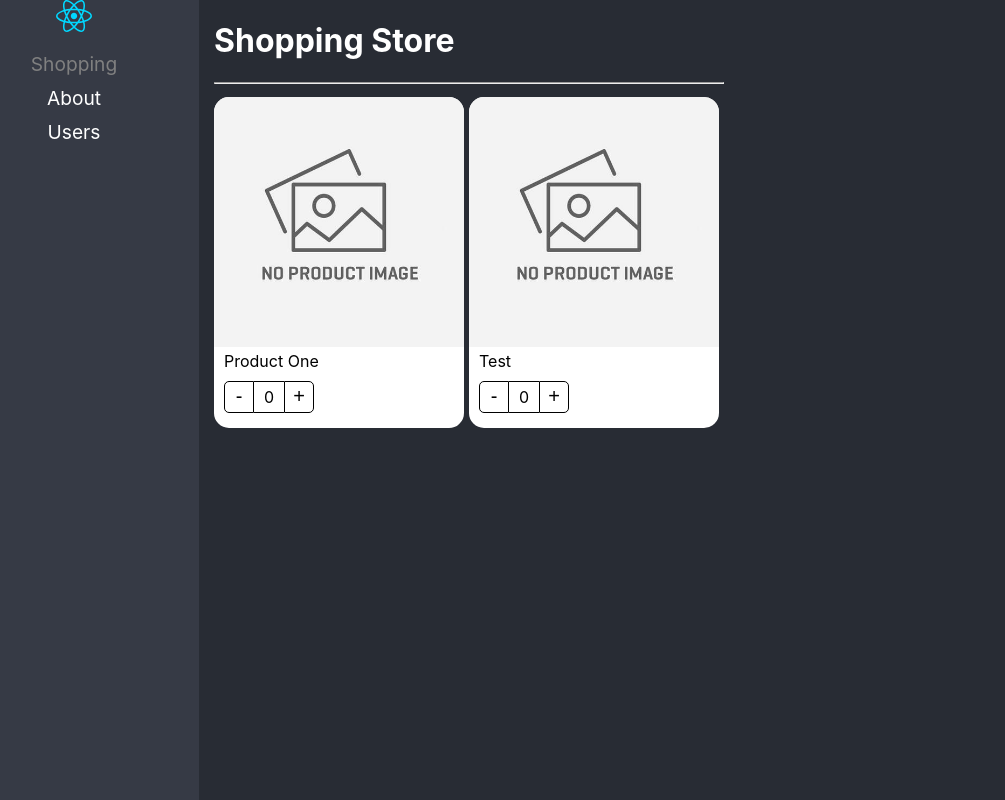
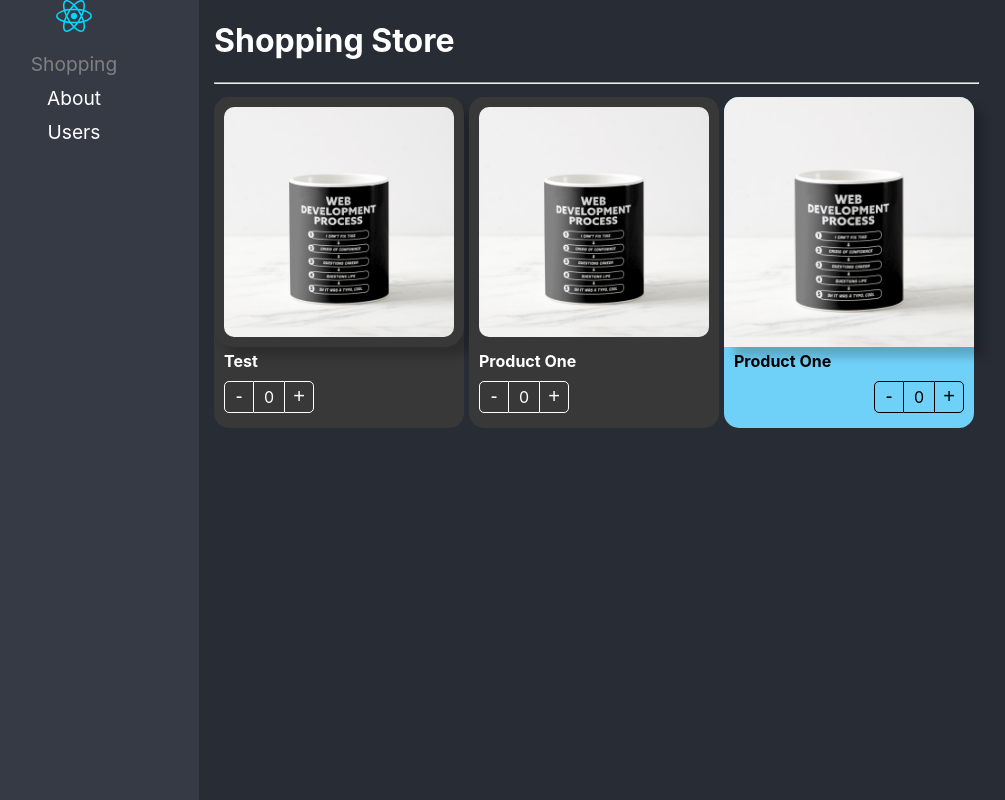
Before and after one commit to acapriles/react-prop-devtalles, a React (Vite) app: page /home in a window 1280 px wide. Shown: the whole page, without its empty margins (51-1056 px from the left). Built offline with nearby package versions, Linux system fonts and the light colour scheme.

Commit message:
component extend styles ready

```diff
--- a/src/02-component-patterns/components/ProductButtons.tsx
+++ b/src/02-component-patterns/components/ProductButtons.tsx
@@ -1,16 +1,22 @@
-import { useContext } from "react";
+import { CSSProperties, useContext } from "react";
 
 import { ProductContext } from "./ProductCard";
 import styles from '../styles/styles.module.css';
 
+export interface Props {
+    className?: string;
+    style?: CSSProperties;
+}
 
-
-export const ProductButtons = () => {
+export const ProductButtons = ({ className, style }: Props) => {
 
     const { counter, increaseBy } = useContext( ProductContext );
 
     return (
-        <div className={ styles.buttonsContainer }>
+        <div
+            className={ `${ styles.buttonsContainer } ${ className }` }
+            style={ style }
+        >
             <button
                 className={ styles.buttonMinus }
                 onClick={ () => increaseBy( - 1 )}
--- a/src/02-component-patterns/components/ProductCard.tsx
+++ b/src/02-component-patterns/components/ProductCard.tsx
@@ -1,16 +1,20 @@
-import { createContext } from 'react';
+import { CSSProperties, ReactElement, createContext } from 'react';
 
 import { useProduct } from '../hooks/useProduct';
-import { ProductCardProps, ProductContextProps } from '../interfaces/interfaces';
+import { Product, ProductContextProps } from '../interfaces/interfaces';
 import styles from '../styles/styles.module.css';
 
 
 export const ProductContext = createContext({} as ProductContextProps);
 const { Provider } = ProductContext;
+export interface Props {
+    product: Product;
+    children?: ReactElement | ReactElement[];
+    className?: string;
+    style?: CSSProperties;
+}
 
-
-
-export const ProductCard = ({ children, product }: ProductCardProps) => {
+export const ProductCard = ({ children, product, className, style }: Props) => {
 
     const { counter, increaseBy } = useProduct();
 
@@ -21,7 +25,10 @@
             increaseBy,
             product
         }}>
-            <div className={ styles.productCard }>
+            <div
+                className={ `${ styles.productCard } ${ className }` }
+                style={ style }
+            >
                 { children }
             </div>
         </Provider>
--- a/src/02-component-patterns/components/ProductImage.tsx
+++ b/src/02-component-patterns/components/ProductImage.tsx
@@ -1,15 +1,21 @@
-import { useContext } from "react";
+import { CSSProperties, useContext } from "react";
 
 import noImage from '../assets/no-image.jpg';
 import { ProductContext } from "./ProductCard";
 import styles from '../styles/styles.module.css';
 
 
-export const ProductImage = ({ img = '' }) => {
+export interface Props {
+    className?: string;
+    img?: string;
+    style?: CSSProperties;
+}
+
+export const ProductImage = ({ img, className, style }: Props) => {
 
     const { product } = useContext( ProductContext );
 
-    let imgToShow: String;
+    let imgToShow: string;
 
     if( img ) {
         imgToShow = img;
@@ -21,6 +27,11 @@
 
 
     return (
-        <img className={ styles.productImg } src={ img ? img : noImage } alt="Product image" />
+        <img
+            className={ `${ styles.productImg } ${ className }` }
+            style={ style }
+            src={ imgToShow }
+            alt="Product image"
+        />
     )
 }
--- a/src/02-component-patterns/components/ProductTitle.tsx
+++ b/src/02-component-patterns/components/ProductTitle.tsx
@@ -1,14 +1,24 @@
-import { useContext } from "react";
+import { CSSProperties, useContext } from "react";
 
 import { ProductContext } from "./ProductCard";
 import styles from '../styles/styles.module.css';
 
 
+export interface Props {
+    title?: string;
+    className?: string;
+    style?: CSSProperties;
+}
 
-export const ProductTitle = ({ title }: { title?: string }) => {
+export const ProductTitle = ({ title, className, style }: Props) => {
     const { product } = useContext( ProductContext );
 
     return (
-        <span className={ styles.productDescription }>{ title ? title : product.title }</span>
+        <span
+            className={ `${ styles.productDescription } ${ className }` }
+            style={ style }
+        >
+            { title ? title : product.title }
+        </span>
     )
 }
--- a/src/02-component-patterns/pages/ShoppingPage.tsx
+++ b/src/02-component-patterns/pages/ShoppingPage.tsx
@@ -1,4 +1,5 @@
 import { ProductCard, ProductImage, ProductTitle, ProductButtons } from '../components';
+import '../styles/custom-styles.css';
 
 
 const product = {
@@ -21,16 +22,41 @@
                     flexWrap: 'wrap'
                 }}
             >
-                <ProductCard product={ product } >
-                    <ProductImage />
-                    <ProductTitle/>
-                    <ProductButtons />
+                <ProductCard
+                    className='bg-dark text-white'
+                    product={ product }
+                >
+                    <ProductCard.Image
+                        className='custom-image'
+                        style={{ boxShadow: '10px 10px 10px rgba(0, 0, 0, 0.2)' }}
+                    />
+                    <ProductCard.Title title={ 'Test' } className='text-bold'/>
+                    <ProductCard.Buttons className='custom-buttons' />
                 </ProductCard>
 
-                <ProductCard product={ product } >
-                    <ProductCard.Image />
-                    <ProductCard.Title title={ 'Test' }/>
-                    <ProductCard.Buttons />
+                <ProductCard
+                    className='bg-dark text-white'
+                    product={ product }
+                >
+                    <ProductImage className='custom-image' />
+                    <ProductTitle className='text-bold' />
+                    <ProductButtons className='custom-buttons' />
+                </ProductCard>
+
+                <ProductCard
+                    product={ product }
+                    style={{
+                        backgroundColor: '#70D1F8'
+                    }}
+                >
+                    <ProductImage style={{ boxShadow: '10px 10px 10px rgba(0, 0, 0, 0.2)' }} />
+                    <ProductTitle style={{ fontWeight: 'bold' }} />
+                    <ProductButtons
+                        style={{
+                            display: 'flex',
+                            justifyContent: 'end'
+                        }}
+                    />
                 </ProductCard>
             </div>
         </div>
--- /dev/null
+++ b/src/02-component-patterns/styles/custom-styles.css
@@ -0,0 +1,24 @@
+
+
+.bg-dark {
+    background-color: rgb(56,56,56);
+}
+
+.text-white {
+    color: white;
+}
+
+.text-bold {
+    font-weight: bold;
+}
+
+.custom-image {
+    border-radius: 20px;
+    padding: 10px;
+    width: calc( 100% - 20px );
+}
+
+.custom-buttons button, .custom-buttons div{
+    color: white;
+    border-color: white;
+}
```
Also changed, not shown: src/02-component-patterns/interfaces/interfaces.ts (+7 -9 lines).
